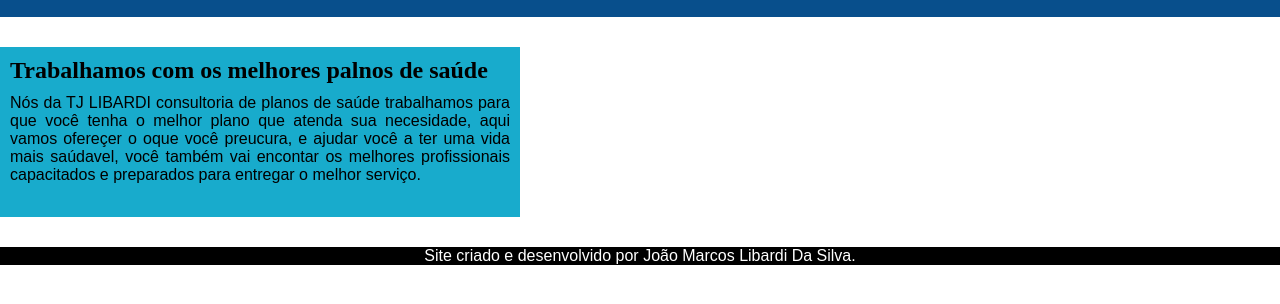
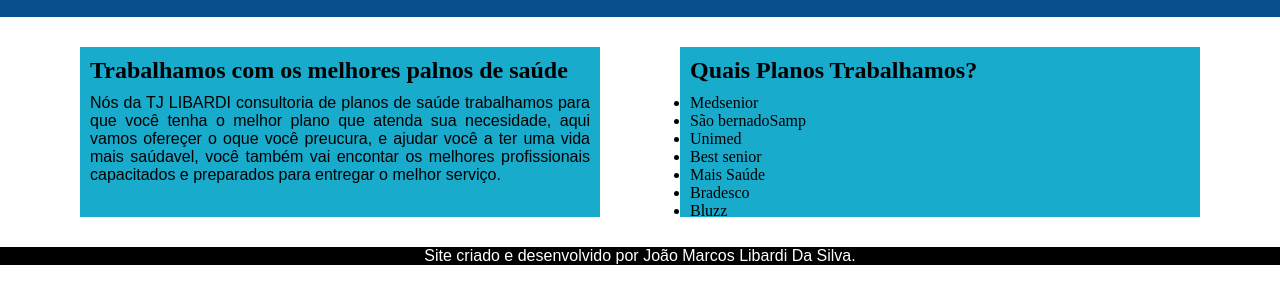
Before and after one commit to Jmlibardi/progeto-saude, a plain HTML site: page codigos/index.html in a window 1280 px wide. Shown: the part 50-354 px from the top of the page. Drawn offline with Linux system fonts and the light colour scheme.

Commit message:
apresentação

```diff
--- a/codigos/index.html
+++ b/codigos/index.html
@@ -18,9 +18,23 @@
         </nav>
     </header>
     <main>
-        <section id="apresentação">
-            <h2>Trabalhamos com os melhores palnos de saúde</h2>
-            <p>Nós da TJ LIBARDI consultoria de planos de saúde trabalhamos para que você tenha o melhor plano que atenda sua necesidade, aqui vamos ofereçer o oque você preucura, e ajudar você a ter uma vida mais saúdavel, você também vai encontar os melhores profissionais capacitados e preparados para entregar o melhor serviço.</p>
+        <section id="bloco-apresentação">
+            <section class="apresentação">
+                <h2>Trabalhamos com os melhores palnos de saúde</h2>
+                <p>Nós da TJ LIBARDI consultoria de planos de saúde trabalhamos para que você tenha o melhor plano que atenda sua necesidade, aqui vamos ofereçer o oque você preucura, e ajudar você a ter uma vida mais saúdavel, você também vai encontar os melhores profissionais capacitados e preparados para entregar o melhor serviço.</p>
+            </section>
+            <section class="apresentação">
+                <h2>Quais Planos Trabalhamos?</h2>
+                <ul>
+                    <li>Medsenior</li>
+                    <li>São bernadoSamp</li>
+                    <li>Unimed</li>
+                    <li>Best senior</li>
+                    <li>Mais Saúde</li>
+                    <li>Bradesco</li>
+                    <li>Bluzz</li>
+                </ul>
+            </section>
         </section>
     </main>
     <footer>
--- a/codigos/style.css
+++ b/codigos/style.css
@@ -44,15 +44,24 @@ header a:hover{
     color: var(--cor01);
 }
 
-section#apresentação{
+section#bloco-apresentação{
+    display: flex;
+    justify-content: space-evenly;
+}
+
+.apresentação{
     width: 500px;
     height: 150px;
     background-color: var(--cor04);
     padding: 10px;
 }
 
-section#apresentação > h2{
+.apresentação > h2{
     padding-bottom: 10px;
+}
+
+.apresentação li{
+
 }
 
 footer{
```
